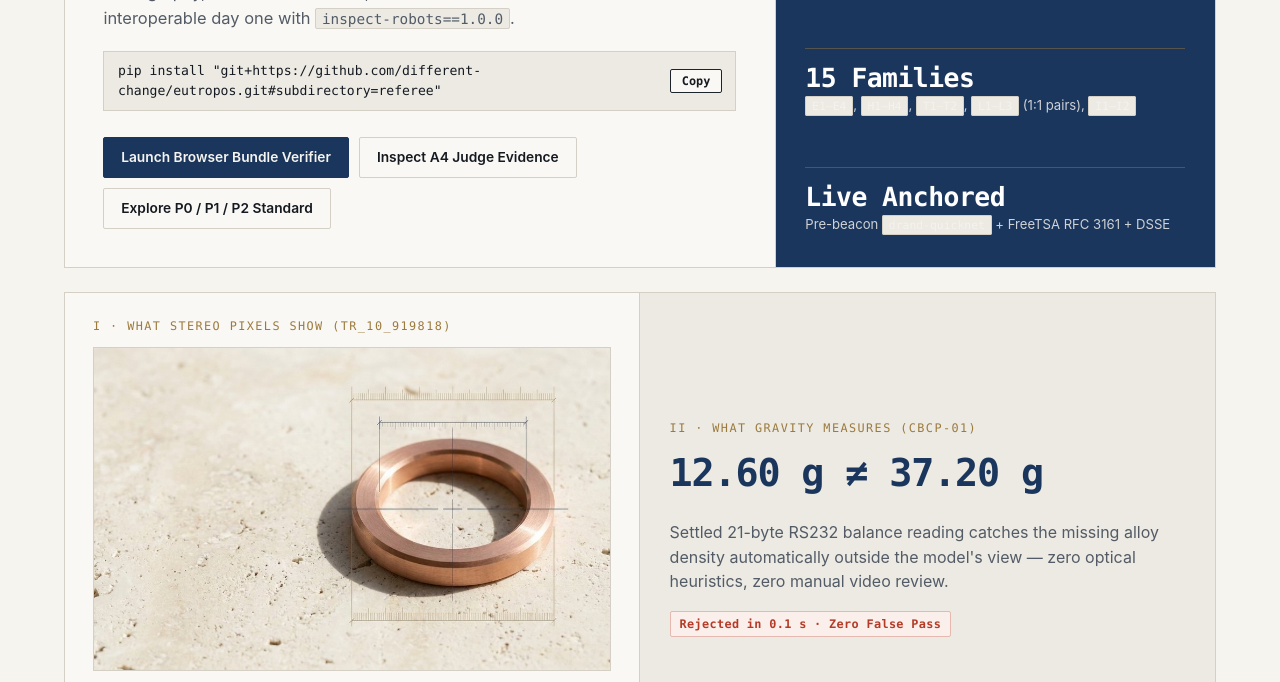
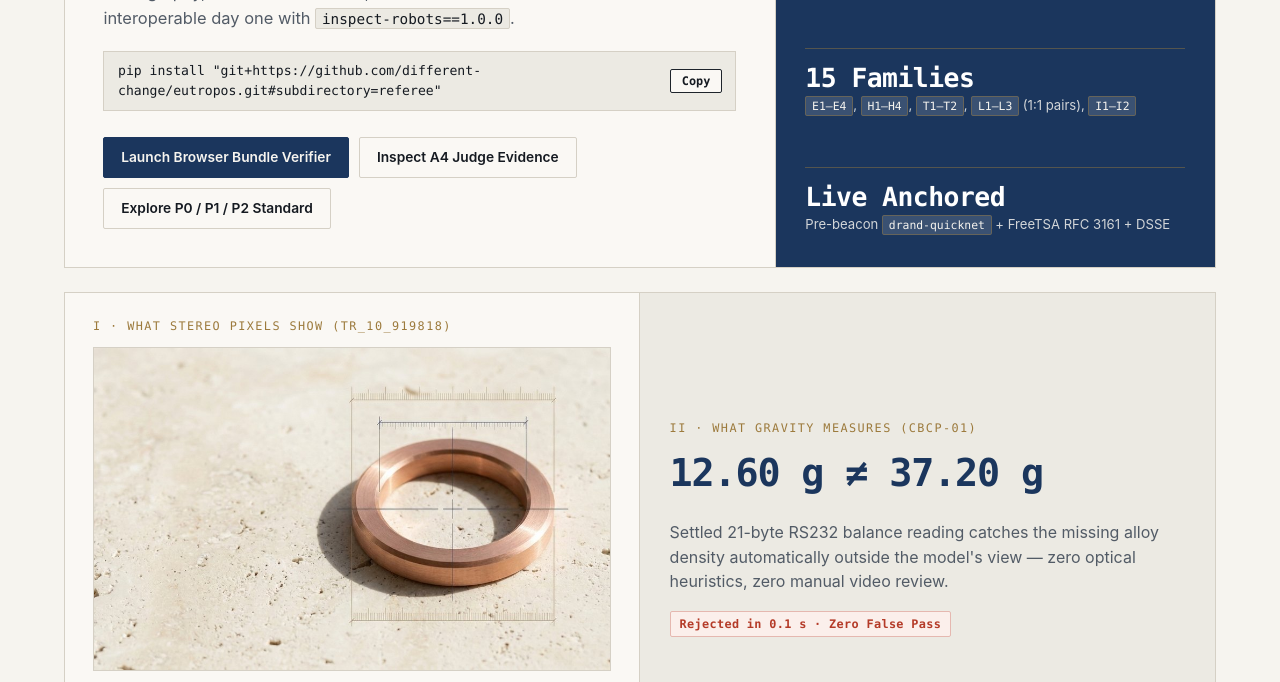
Before and after one commit to different-change/eutropos, a plain HTML site: page site/index.html in a window 1280 px wide. Shown: the part 338-1020 px from the top of the page. Drawn offline with Linux system fonts and the light colour scheme; no server answers.

Commit message:
Fix inline code badge contrast inside Deep Aegean Indigo spec tower

```diff
--- a/site/css/styles.css
+++ b/site/css/styles.css
@@ -55,6 +55,7 @@ code, pre, .mono {
 
 code {
   background: var(--surface-alt);
+  color: var(--ink);
   padding: 0.1rem 0.36rem;
   border-radius: 2px;
   border: 1px solid var(--border);
@@ -268,8 +269,14 @@ h3 {
 
 .tower-sub {
   font-size: 0.82rem;
-  color: rgba(246, 244, 239, 0.82);
+  color: rgba(246, 244, 239, 0.84);
   margin-top: 0.2rem;
+}
+
+.indigo-tower code {
+  background: rgba(246, 244, 239, 0.14);
+  border-color: var(--bronze-line);
+  color: #F6F4EF;
 }
 
 /* Quick Install Command Strip */
```
